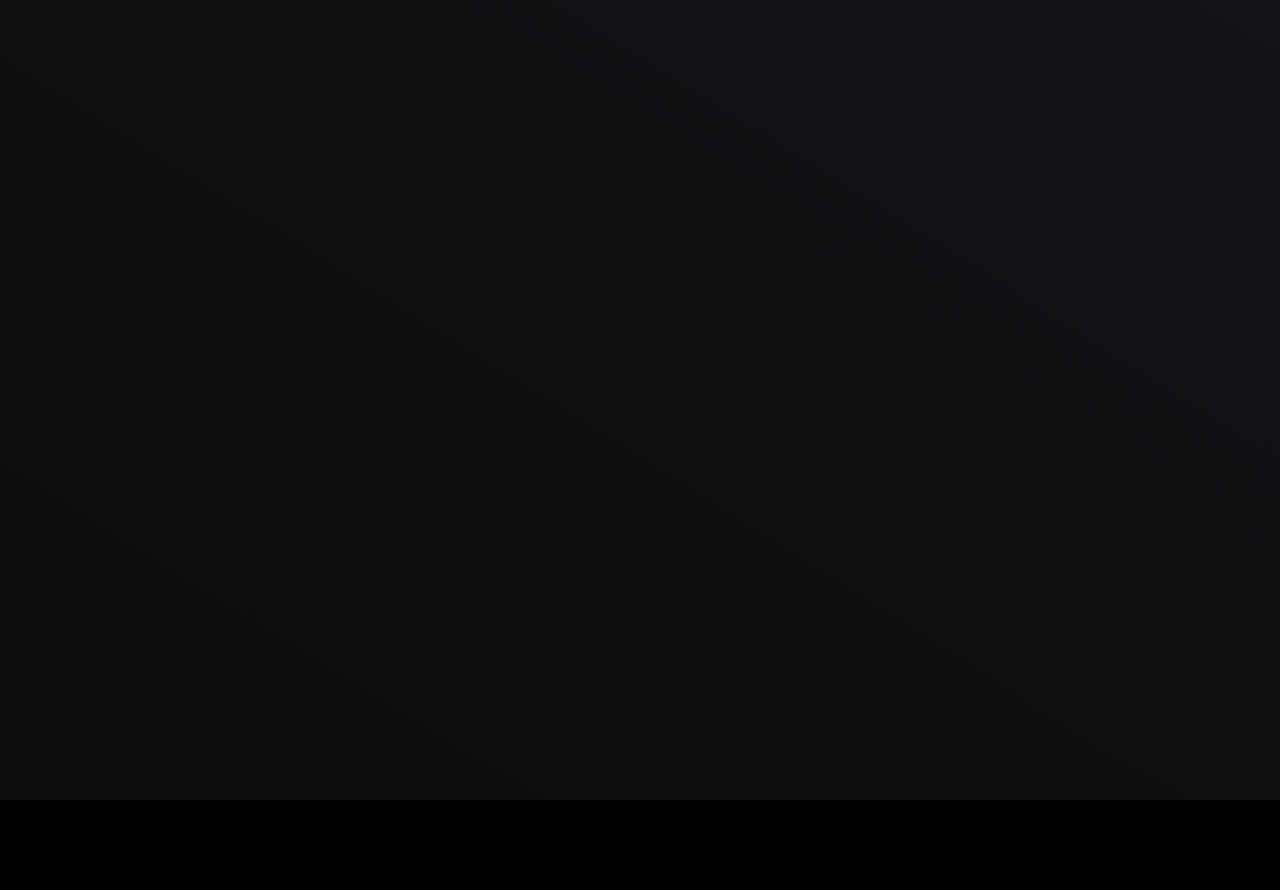
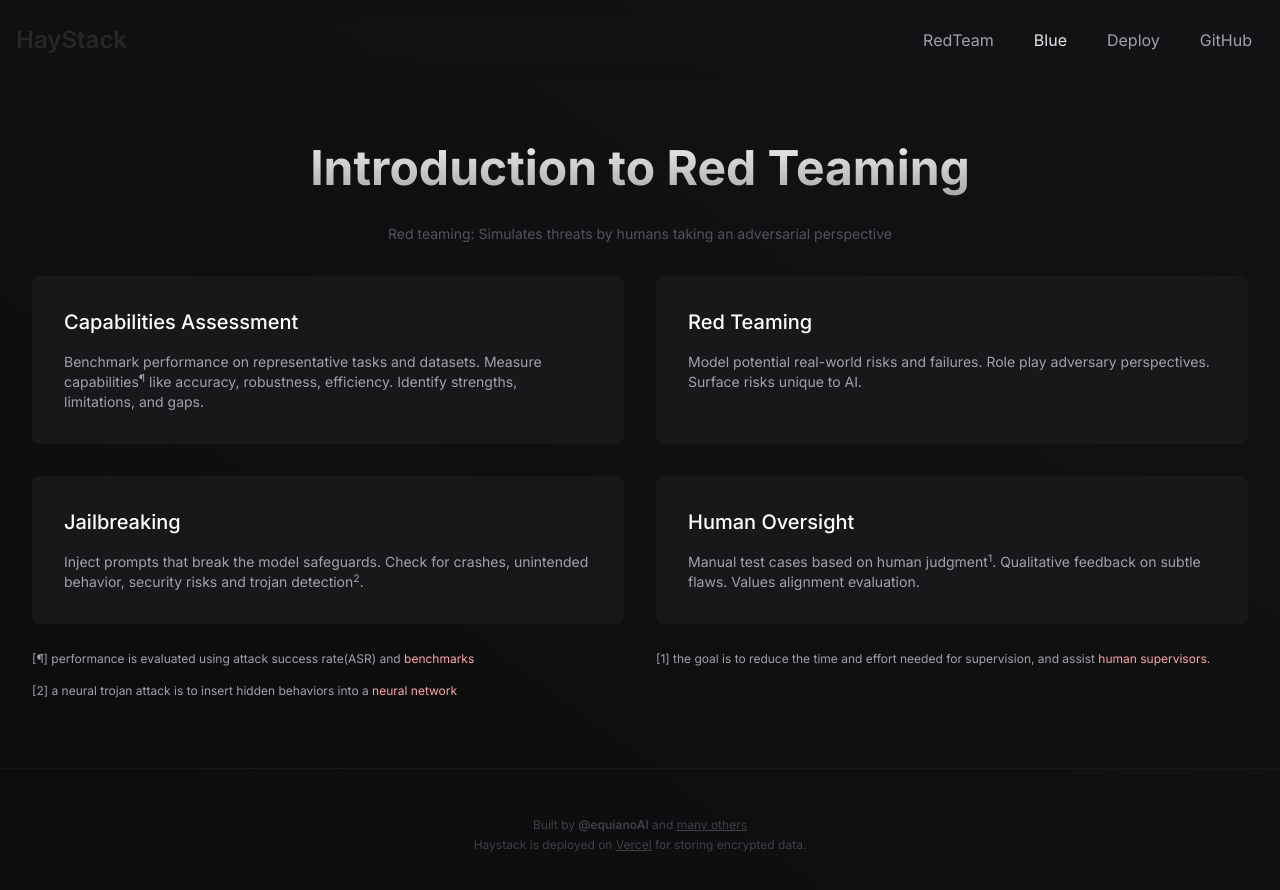
Before and after one commit to equiano-institute/haystack, a Next.js app: page /blue in a window 1280 px wide. Before the commit this address had no page. Shown: the top 890 px of the page. Before the commit the page ends 800 px from the top, so only its background shows below. Built offline with nearby package versions, Linux system fonts and the light colour scheme.

Commit message:
equiano update

```diff
--- /dev/null
+++ b/app/blue/page.tsx
@@ -0,0 +1,54 @@
+import React from "react";
+import { Title } from "@components/title";
+
+const BlogPage = () => {
+  return (
+    <div className="container px-8 mx-auto mt-16 lg:mt-32 ">
+      <Title>Introduction to Red Teaming</Title>
+      <p className="mt-4 text-sm text-center text-zinc-600">
+          Red teaming: Simulates threats by humans taking an adversarial perspective
+    </p>
+      <div className="grid grid-cols-2 gap-8 mt-8 text-zinc-400">
+        <div className="bg-zinc-900 rounded-lg p-8">
+          <h2 className="text-xl font-medium text-white">Capabilities Assessment</h2>
+          <p className="mt-4 text-sm ">
+
+          Benchmark performance on representative tasks and datasets. Measure capabilities<sup>¶</sup> like accuracy, robustness, efficiency. Identify strengths, limitations, and gaps.
+              </p>
+        </div>
+        <div className="bg-zinc-900 rounded-lg p-8">
+          <h2 className="text-xl font-medium text-white">Red Teaming</h2>
+          <p className="mt-4 text-sm ">
+          Model potential real-world risks and failures. Role play adversary perspectives. Surface risks unique to AI. </p>
+        </div>
+        <div className="bg-zinc-900 rounded-lg p-8">
+            <h2 className="text-xl font-medium text-white">Jailbreaking</h2>
+            <p className="mt-4 text-sm ">
+            Inject prompts that break the model safeguards. Check for crashes, unintended behavior, security risks and trojan detection<sup>2</sup>.    </p>
+          </div>
+        <div className="bg-zinc-900 rounded-lg p-8">
+          <h2 className="text-xl font-medium text-white">Human Oversight</h2>
+
+
+          <p className="mt-4 text-sm ">
+          Manual test cases based on human judgment<sup>1</sup>. Qualitative feedback on subtle flaws. Values alignment evaluation.
+          </p>
+        </div>
+
+
+        {/* Insert a footnote */}
+        <sub>[¶] performance is evaluated using attack success rate(ASR) and  <a href="https://github.com/EleutherAI/pythia"  className="text-red-300">benchmarks </a> </sub>
+
+
+
+        <sub>[1] the goal is to reduce the time and effort needed for supervision, and assist
+        <a href="https://arxiv.org/abs/1606.06565" className="text-red-300"> human supervisors. </a> </sub>
+        <sub>[2]  a neural trojan attack is to insert hidden behaviors into a <a href=" https://trojandetection.ai"  className="text-red-300">neural network</a></sub>
+      </div>
+
+
+    </div>
+  );
+};
+
+export default BlogPage;
--- a/app/components/testimony.tsx
+++ b/app/components/testimony.tsx
@@ -39,7 +39,7 @@
       content: (
         <div>
           <p>
-            My cursory audit of <TwitterHandle>@chronark_</TwitterHandle>'s envshare:
+            My cursory audit of <TwitterHandle>@equianoAI</TwitterHandle>'s envshare:
           </p>
           <p>
             It is light, extremely functional, and does its symmetric block cipher correctly, unique initialization
@@ -84,7 +84,7 @@
       content: (
         <div>
           <p>
-            Congratulations on the launch <TwitterHandle>@chronark_</TwitterHandle>👏! This is such a valuable product
+            Congratulations on the launch <TwitterHandle>@equianoAI</TwitterHandle>👏! This is such a valuable product
             for developers. Icing on the cake is that it's open source! ✨
           </p>
         </div>
--- a/app/layout.tsx
+++ b/app/layout.tsx
@@ -28,26 +28,22 @@
           <div className="flex flex-col gap-1 px-6 py-12 mx-auto text-xs text-center text-zinc-700 max-w-7xl lg:px-8">
             <p>
               Built by{" "}
-              <Link href="https://twitter.com/chronark_" className="font-semibold duration-150 hover:text-zinc-200">
-                @chronark_
-              </Link>
-              and{" "}
+              <Link href="https://twitter.com/equianoAI" className="font-semibold duration-150 hover:text-zinc-200">
+                @equianoAI
+              </Link>  {" "}
+              and {" "}
               <Link
-                href="https://github.com/chronark/envshare/graphs/contributors"
+                href="https://github.com/equiano-institute/haystack"
                 className="underline duration-150 hover:text-zinc-200"
               >
                 many others{" "}
               </Link>
             </p>
             <p>
-              EnvShare is deployed on{" "}
+              Haystack is deployed on{" "}
               <Link target="_blank" href="https://vercel.com" className="underline duration-150 hover:text-zinc-200">
                 Vercel
-              </Link>{" "}
-              and uses{" "}
-              <Link target="_blank" href="https://upstash.com" className="underline duration-150 hover:text-zinc-200">
-                Upstash
-              </Link>{" "}
+              </Link> {" "}
               for storing encrypted data.
             </p>
           </div>
```
